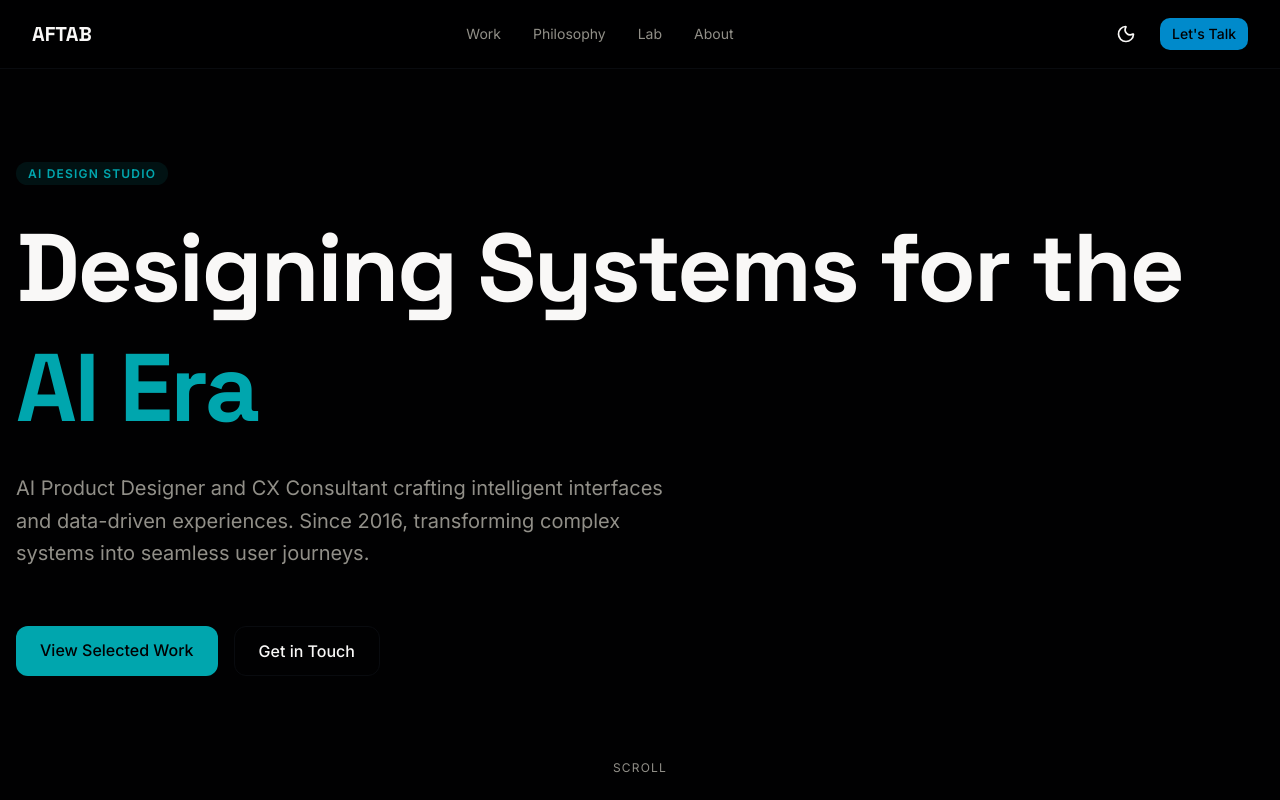
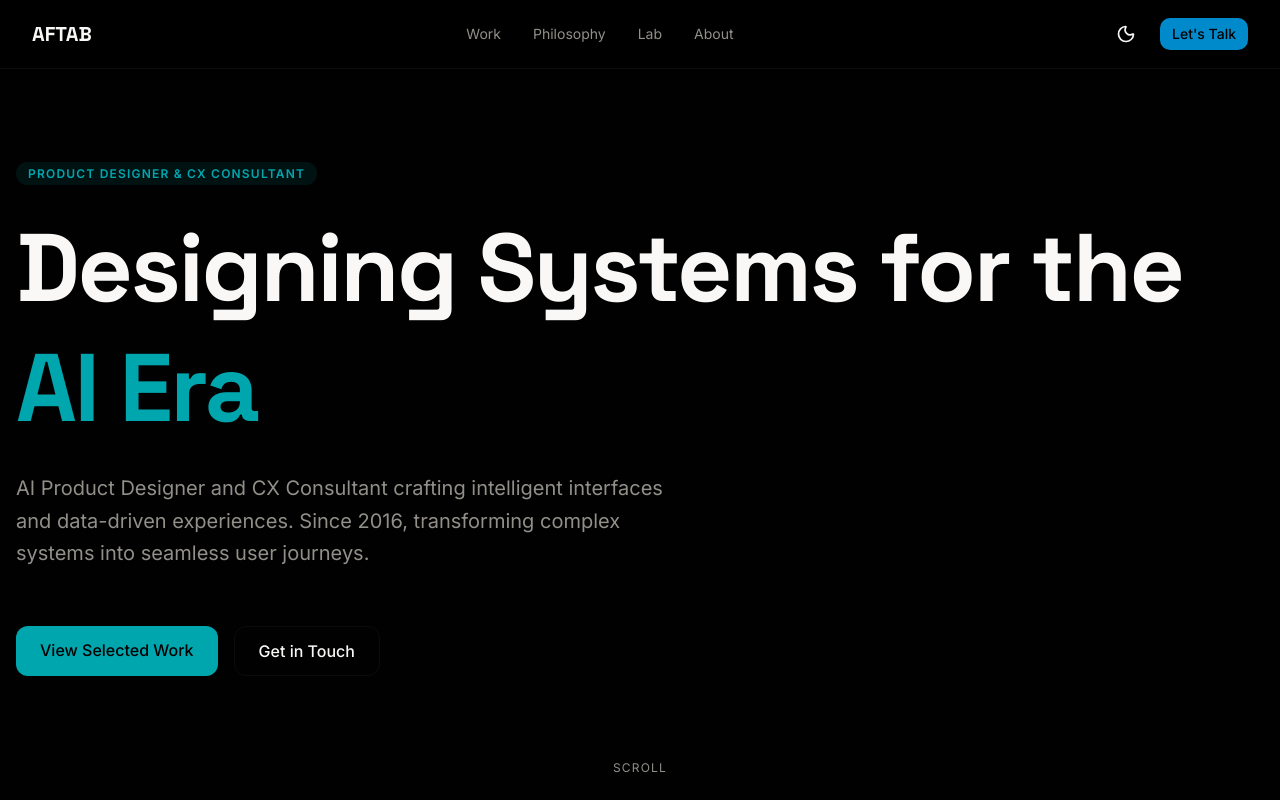
Before and after one commit to zaybei/Portfolio, a Next.js app: page / in a window 1280 px wide. Shown: the top 800 px of the page. Built offline with nearby package versions, Linux system fonts and the light colour scheme.

Commit message:
feat: update hero badge to reflect professional brand
Change hero badge to "Product Designer & CX Consultant"
for accurate personal portfolio representation.

```diff
--- a/components/premium/hero.tsx
+++ b/components/premium/hero.tsx
@@ -14,7 +14,7 @@ export function PremiumHero() {
           <div className="space-y-6">
             <div className="inline-block">
               <span className="text-xs uppercase tracking-widest text-accent font-semibold px-3 py-1 bg-accent/10 rounded-full">
-                AI Design Studio
+                Product Designer & CX Consultant
               </span>
             </div>
 
```
